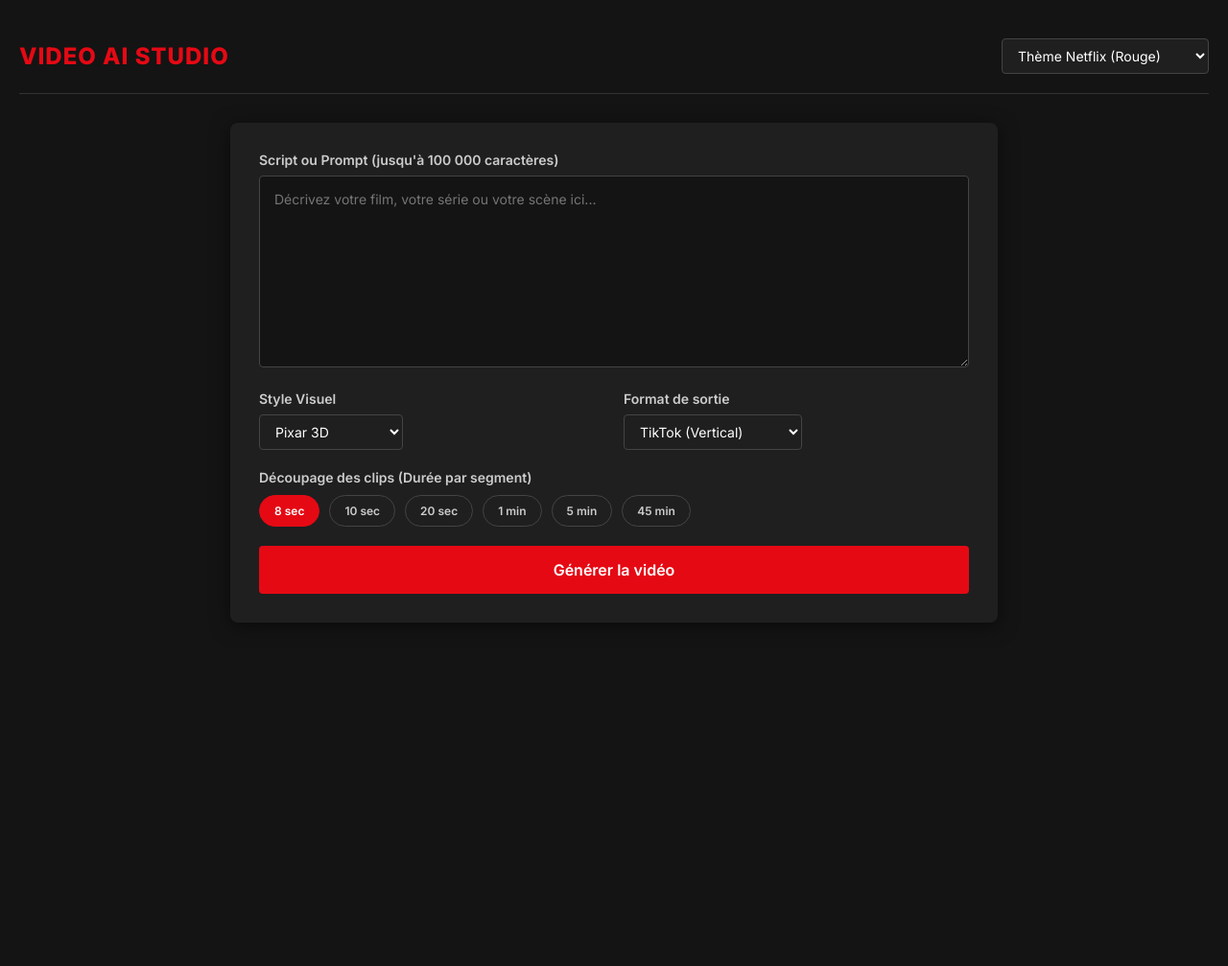
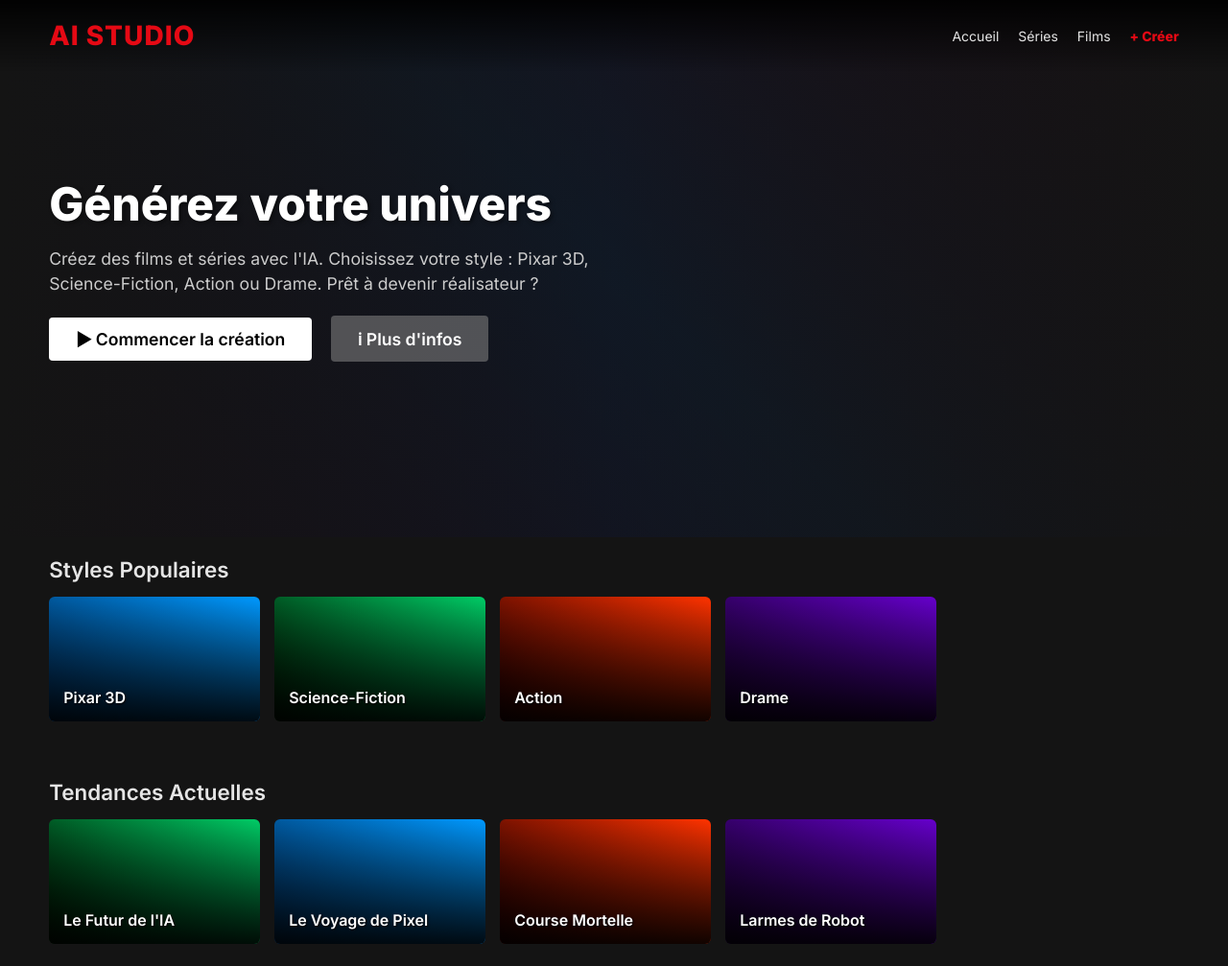
Before and after one commit to Ham59100/Vid-o-ai-studio, a plain HTML site: page index.html in a window 1280 px wide. Shown: the whole page at 96% size. Before the commit the page ends 800 px from the top, so only its background shows below. Drawn offline with Linux system fonts and the light colour scheme.

Commit message:
Refactor index.html for improved UI and styling
Updated the title and improved styling for the navigation and hero sections. Removed unused themes and adjusted layout for better visual presentation.

```diff
--- a/index.html
+++ b/index.html
@@ -3,336 +3,347 @@
 <head>
     <meta charset="UTF-8">
     <meta name="viewport" content="width=device-width, initial-scale=1.0">
-    <title>Video AI Studio - Netflix Style</title>
+    <title>AI Studio - Netflix Style</title>
     <link href="https://fonts.googleapis.com/css2?family=Inter:wght@400;600;800&display=swap" rel="stylesheet">
     <style>
         :root {
-            /* Thème par défaut : Netflix */
+            --bg-color: #141414;
+            --surface-color: #181818;
             --primary-color: #E50914;
-            --bg-color: #141414;
-            --surface-color: #1f1f1f;
             --text-color: #ffffff;
         }
-
-        /* 8 Thèmes prédéfinis */
-        [data-theme="netflix"] { --primary-color: #E50914; --bg-color: #141414; --surface-color: #1f1f1f; }
-        [data-theme="pixar"] { --primary-color: #4A90E2; --bg-color: #1a1a2e; --surface-color: #16213e; }
-        [data-theme="scifi"] { --primary-color: #00FFCC; --bg-color: #0d0d0d; --surface-color: #1a1a1a; }
-        [data-theme="action"] { --primary-color: #FF4500; --bg-color: #1a0a0a; --surface-color: #2a1515; }
-        [data-theme="drama"] { --primary-color: #8A2BE2; --bg-color: #0f0a1a; --surface-color: #1a1525; }
-        [data-theme="dark"] { --primary-color: #555555; --bg-color: #000000; --surface-color: #111111; }
-        [data-theme="gold"] { --primary-color: #FFD700; --bg-color: #121212; --surface-color: #222222; }
-        [data-theme="cyberpunk"] { --primary-color: #FF00FF; --bg-color: #1a001a; --surface-color: #2a002a; }
 
         * { box-sizing: border-box; margin: 0; padding: 0; font-family: 'Inter', sans-serif; }
 
         body {
             background-color: var(--bg-color);
             color: var(--text-color);
-            transition: all 0.3s ease;
-            min-height: 100vh;
-            padding: 20px;
+            overflow-x: hidden;
         }
 
-        /* Header style Netflix */
-        header {
+        /* Barre de navigation Netflix */
+        nav {
+            position: fixed;
+            top: 0;
+            width: 100%;
+            padding: 20px 4%;
             display: flex;
             justify-content: space-between;
             align-items: center;
-            padding: 20px 0;
-            border-bottom: 1px solid #333;
-            margin-bottom: 30px;
+            background: linear-gradient(to bottom, rgba(0,0,0,0.9) 0%, rgba(0,0,0,0) 100%);
+            z-index: 100;
         }
 
-        h1 {
-            color: var(--primary-color);
-            font-size: 24px;
-            font-weight: 800;
-            text-transform: uppercase;
-            letter-spacing: 1px;
+        .logo { color: var(--primary-color); font-size: 28px; font-weight: 800; letter-spacing: 1px; }
+
+        .nav-links { display: flex; gap: 20px; font-size: 14px; }
+        .nav-links a { color: #e5e5e5; text-decoration: none; transition: 0.3s; }
+        .nav-links a:hover { color: #b3b3b3; }
+
+        /* Bannière Principale (Hero) */
+        .hero {
+            height: 70vh;
+            background: linear-gradient(to right, rgba(20,20,20,1) 0%, rgba(20,20,20,0.6) 50%, rgba(20,20,20,1) 100%),
+                        linear-gradient(45deg, #1a001a, #0a1f3d, #2b0015);
+            display: flex;
+            flex-direction: column;
+            justify-content: center;
+            padding: 0 4%;
+            margin-bottom: 20px;
         }
 
-        .controls { display: flex; gap: 15px; align-items: center; }
-
-        select {
-            background: var(--surface-color);
-            color: var(--text-color);
-            border: 1px solid #444;
-            padding: 8px 12px;
-            border-radius: 4px;
-            font-size: 14px;
-            cursor: pointer;
+        .hero h1 {
+            font-size: 3rem;
+            margin-bottom: 15px;
+            text-shadow: 2px 2px 4px rgba(0,0,0,0.5);
         }
 
-        /* Zone principale */
-        .studio-container {
-            max-width: 800px;
-            margin: 0 auto;
-            background: var(--surface-color);
-            padding: 30px;
-            border-radius: 8px;
-            box-shadow: 0 4px 20px rgba(0,0,0,0.5);
+        .hero p {
+            font-size: 1.1rem;
+            max-width: 600px;
+            color: #ccc;
+            margin-bottom: 20px;
+            line-height: 1.5;
         }
 
-        .form-group { margin-bottom: 20px; }
-
-        label {
-            display: block;
-            margin-bottom: 8px;
+        /* Boutons */
+        .btn {
+            padding: 12px 28px;
+            border-radius: 4px;
+            border: none;
+            font-size: 1.1rem;
             font-weight: 600;
-            color: #ccc;
-            font-size: 14px;
+            cursor: pointer;
+            display: inline-flex;
+            align-items: center;
+            gap: 10px;
+            transition: 0.2s;
         }
 
-        textarea {
-            width: 100%;
-            height: 200px;
-            background: var(--bg-color);
-            color: var(--text-color);
-            border: 1px solid #444;
+        .btn-play { background-color: #ffffff; color: #000000; }
+        .btn-play:hover { background-color: rgba(255, 255, 255, 0.7); }
+
+        .btn-info { background-color: rgba(109, 109, 110, 0.7); color: white; margin-left: 15px; }
+        .btn-info:hover { background-color: rgba(109, 109, 110, 0.4); }
+
+        /* Rangées de séries/films */
+        .row { margin-bottom: 40px; padding-left: 4%; }
+        .row-title { font-size: 1.4rem; font-weight: 600; margin-bottom: 15px; color: #e5e5e5; }
+
+        .carousel {
+            display: flex;
+            gap: 15px;
+            overflow-x: auto;
+            padding-bottom: 20px;
+            scrollbar-width: none; /* Firefox */
+        }
+        .carousel::-webkit-scrollbar { display: none; /* Chrome */ }
+
+        .card {
+            min-width: 220px;
+            height: 130px;
+            background: var(--surface-color);
+            border-radius: 6px;
+            cursor: pointer;
+            position: relative;
+            transition: transform 0.3s, z-index 0.3s;
+            display: flex;
+            align-items: flex-end;
             padding: 15px;
-            border-radius: 4px;
-            font-size: 14px;
-            resize: vertical;
-        }
-
-        .row {
-            display: flex;
-            gap: 20px;
-        }
-
-        .row .form-group { flex: 1; }
-
-        /* Bouton style Netflix */
-        button {
-            background-color: var(--primary-color);
-            color: #fff;
-            border: none;
-            padding: 15px 30px;
-            font-size: 16px;
-            font-weight: 600;
-            border-radius: 4px;
-            cursor: pointer;
-            width: 100%;
-            transition: transform 0.1s, opacity 0.2s;
-        }
-
-        button:hover { opacity: 0.9; transform: scale(1.02); }
-        button:disabled { background-color: #555; cursor: not-allowed; transform: none; }
-
-        /* Barre de progression */
-        .progress-wrapper {
-            margin-top: 30px;
-            display: none;
-        }
-
-        .progress-info {
-            display: flex;
-            justify-content: space-between;
-            margin-bottom: 8px;
-            font-size: 14px;
-            color: #ccc;
-        }
-
-        .progress-bar-container {
-            width: 100%;
-            height: 10px;
-            background: #000;
-            border-radius: 5px;
             overflow: hidden;
         }
 
-        .progress-bar {
-            height: 100%;
-            width: 0%;
-            background: var(--primary-color);
-            transition: width 0.3s ease;
+        /* Dégradés pour faire genre d'affiches de films */
+        .card::before {
+            content: '';
+            position: absolute;
+            top: 0; left: 0; right: 0; bottom: 0;
+            background: linear-gradient(to top, rgba(0,0,0,0.9), transparent);
+            z-index: 1;
         }
 
-        /* Découpage */
-        .split-options {
-            display: flex;
-            gap: 10px;
-            flex-wrap: wrap;
-            margin-top: 10px;
+        .card-pixar { background: linear-gradient(45deg, #003366, #0099ff); }
+        .card-scifi { background: linear-gradient(45deg, #001a00, #00cc66); }
+        .card-action { background: linear-gradient(45deg, #330000, #ff3300); }
+        .card-drama { background: linear-gradient(45deg, #1a0033, #6600cc); }
+
+        .card:hover {
+            transform: scale(1.1);
+            z-index: 10;
+            box-shadow: 0 10px 20px rgba(0,0,0,0.5);
         }
 
-        .split-btn {
-            background: transparent;
-            border: 1px solid #444;
-            color: #ccc;
-            padding: 8px 15px;
-            border-radius: 20px;
-            font-size: 12px;
-            width: auto;
+        .card-title {
+            position: relative;
+            z-index: 2;
+            font-weight: 600;
+            font-size: 1rem;
+            text-shadow: 1px 1px 2px #000;
         }
 
-        .split-btn.active {
-            background: var(--primary-color);
-            color: white;
-            border-color: var(--primary-color);
+        /* Modale de Génération (Cachée par défaut) */
+        .modal-overlay {
+            position: fixed;
+            top: 0; left: 0; width: 100%; height: 100%;
+            background: rgba(0,0,0,0.8);
+            display: none;
+            justify-content: center;
+            align-items: center;
+            z-index: 1000;
+            backdrop-filter: blur(5px);
         }
 
-        .card-preview {
-            margin-top: 20px;
-            padding: 15px;
-            border-left: 4px solid var(--primary-color);
-            background: rgba(0,0,0,0.3);
-            font-size: 14px;
-            display: none;
+        .modal-content {
+            background: #141414;
+            width: 90%;
+            max-width: 600px;
+            padding: 30px;
+            border-radius: 8px;
+            box-shadow: 0 10px 30px rgba(0,0,0,0.8);
+            border: 1px solid #333;
+            max-height: 90vh;
+            overflow-y: auto;
         }
 
+        .modal-header { display: flex; justify-content: space-between; margin-bottom: 20px; }
+        .close-btn { background: none; border: none; color: #fff; font-size: 24px; cursor: pointer; }
+
+        .form-group { margin-bottom: 20px; }
+        label { display: block; margin-bottom: 8px; font-size: 14px; color: #aaa; }
+
+        input[type="text"], textarea, select {
+            width: 100%;
+            background: #333;
+            color: #fff;
+            border: 1px solid #555;
+            padding: 12px;
+            border-radius: 4px;
+            font-size: 14px;
+        }
+        textarea { height: 120px; resize: vertical; }
+
+        /* Boutons de découpage */
+        .chips { display: flex; gap: 10px; flex-wrap: wrap; }
+        .chip {
+            background: #333; color: #fff; border: none; padding: 8px 16px; border-radius: 20px; cursor: pointer; font-size: 13px;
+        }
+        .chip.active { background: var(--primary-color); }
+
+        /* Barre de progression */
+        .progress-container { display: none; margin-top: 20px; }
+        .progress-bar {
+            width: 100%; height: 8px; background: #333; border-radius: 4px; overflow: hidden; margin-top: 10px;
+        }
+        .progress-fill {
+            height: 100%; width: 0%; background: var(--primary-color); transition: width 0.3s;
+        }
     </style>
 </head>
-<body data-theme="netflix">
+<body>
 
-    <header>
-        <h1>Video AI Studio</h1>
-        <div class="controls">
-            <select id="themeSelector" onchange="changeTheme(this.value)">
-                <option value="netflix">Thème Netflix (Rouge)</option>
-                <option value="pixar">Thème Pixar (Bleu)</option>
-                <option value="scifi">Thème Sci-Fi (Cyan)</option>
-                <option value="action">Thème Action (Orange)</option>
-                <option value="drama">Thème Drame (Violet)</option>
-                <option value="dark">Thème Sombre</option>
-                <option value="gold">Thème Gold</option>
-                <option value="cyberpunk">Thème Cyberpunk (Rose)</option>
-            </select>
+    <!-- Navigation -->
+    <nav>
+        <div class="logo">AI STUDIO</div>
+        <div class="nav-links">
+            <a href="#">Accueil</a>
+            <a href="#">Séries</a>
+            <a href="#">Films</a>
+            <a href="#" style="color: var(--primary-color); font-weight: bold;">+ Créer</a>
         </div>
-    </header>
+    </nav>
 
-    <div class="studio-container">
-        <div class="form-group">
-            <label for="script">Script ou Prompt (jusqu'à 100 000 caractères)</label>
-            <textarea id="script" placeholder="Décrivez votre film, votre série ou votre scène ici..."></textarea>
+    <!-- Bannière Principale -->
+    <div class="hero">
+        <h1>Générez votre univers</h1>
+        <p>Créez des films et séries avec l'IA. Choisissez votre style : Pixar 3D, Science-Fiction, Action ou Drame. Prêt à devenir réalisateur ?</p>
+        <div>
+            <button class="btn btn-play" onclick="openModal()">▶ Commencer la création</button>
+            <button class="btn btn-info">ℹ Plus d'infos</button>
+        </div>
+    </div>
+
+    <!-- Rangées de contenu -->
+    <div class="row">
+        <h2 class="row-title">Styles Populaires</h2>
+        <div class="carousel">
+            <div class="card card-pixar" onclick="openModal()"><span class="card-title">Pixar 3D</span></div>
+            <div class="card card-scifi" onclick="openModal()"><span class="card-title">Science-Fiction</span></div>
+            <div class="card card-action" onclick="openModal()"><span class="card-title">Action</span></div>
+            <div class="card card-drama" onclick="openModal()"><span class="card-title">Drame</span></div>
+        </div>
     </div>
 
     <div class="row">
+        <h2 class="row-title">Tendances Actuelles</h2>
+        <div class="carousel">
+            <div class="card card-scifi" onclick="openModal()"><span class="card-title">Le Futur de l'IA</span></div>
+            <div class="card card-pixar" onclick="openModal()"><span class="card-title">Le Voyage de Pixel</span></div>
+            <div class="card card-action" onclick="openModal()"><span class="card-title">Course Mortelle</span></div>
+            <div class="card card-drama" onclick="openModal()"><span class="card-title">Larmes de Robot</span></div>
+        </div>
+    </div>
+
+    <!-- Modale de Génération -->
+    <div class="modal-overlay" id="creationModal">
+        <div class="modal-content">
+            <div class="modal-header">
+                <h2>Nouveau Projet Vidéo</h2>
+                <button class="close-btn" onclick="closeModal()">×</button>
+            </div>
+
             <div class="form-group">
-                <label for="style">Style Visuel</label>
-                <select id="style">
-                    <option value="pixar">Pixar 3D</option>
-                    <option value="scifi">Science-Fiction</option>
-                    <option value="action">Action</option>
-                    <option value="drama">Drame</option>
+                <label>Votre script ou idée (Max 100 000 caractères)</label>
+                <textarea id="scriptInput" placeholder="Il était une fois, dans un monde de robots..."></textarea>
+            </div>
+
+            <div class="form-group" style="display: flex; gap: 15px;">
+                <div style="flex: 1;">
+                    <label>Style Visuel</label>
+                    <select id="styleSelect">
+                        <option>Pixar 3D</option>
+                        <option>Science-Fiction</option>
+                        <option>Action</option>
+                        <option>Drame</option>
                     </select>
                 </div>
-            <div class="form-group">
-                <label for="platform">Format de sortie</label>
-                <select id="platform">
-                    <option value="tiktok">TikTok (Vertical)</option>
-                    <option value="youtube">YouTube (Horizontal)</option>
-                    <option value="instagram">Instagram Reels</option>
+                <div style="flex: 1;">
+                    <label>Plateforme cible</label>
+                    <select id="platformSelect">
+                        <option>TikTok (Vertical)</option>
+                        <option>YouTube (Horizontal)</option>
+                        <option>Instagram Reels</option>
                     </select>
                 </div>
             </div>
 
             <div class="form-group">
-            <label>Découpage des clips (Durée par segment)</label>
-            <div class="split-options">
-                <button class="split-btn active" onclick="setSplit(this, '8s')">8 sec</button>
-                <button class="split-btn" onclick="setSplit(this, '10s')">10 sec</button>
-                <button class="split-btn" onclick="setSplit(this, '20s')">20 sec</button>
-                <button class="split-btn" onclick="setSplit(this, '1m')">1 min</button>
-                <button class="split-btn" onclick="setSplit(this, '5m')">5 min</button>
-                <button class="split-btn" onclick="setSplit(this, '45m')">45 min</button>
+                <label>Découpage des clips</label>
+                <div class="chips">
+                    <button class="chip active" onclick="setChip(this)">8 sec</button>
+                    <button class="chip" onclick="setChip(this)">10 sec</button>
+                    <button class="chip" onclick="setChip(this)">20 sec</button>
+                    <button class="chip" onclick="setChip(this)">1 min</button>
+                    <button class="chip" onclick="setChip(this)">5 min</button>
+                    <button class="chip" onclick="setChip(this)">45 min</button>
                 </div>
             </div>
 
-        <button id="generateBtn" onclick="startGeneration()">Générer la vidéo</button>
+            <button class="btn btn-play" style="width: 100%; justify-content: center;" onclick="startGeneration()">
+                🚀 Lancer la génération
+            </button>
 
             <!-- Barre de progression -->
-        <div class="progress-wrapper" id="progressWrapper">
-            <div class="progress-info">
-                <span id="statusText">Initialisation...</span>
+            <div class="progress-container" id="progressContainer">
+                <div style="display: flex; justify-content: space-between; font-size: 14px; color: #ccc;">
+                    <span id="statusText">Initialisation du serveur...</span>
                     <span id="percentText">0%</span>
                 </div>
-            <div class="progress-bar-container">
-                <div class="progress-bar" id="progressBar"></div>
+                <div class="progress-bar">
+                    <div class="progress-fill" id="progressFill"></div>
                 </div>
             </div>
-
-        <div class="card-preview" id="previewCard">
-            <h3 style="color: var(--primary-color); margin-bottom: 10px;">Paramètres validés</h3>
-            <p><strong>Longueur du script :</strong> <span id="prevScriptLength">0</span> caractères</p>
-            <p><strong>Style :</strong> <span id="prevStyle">-</span></p>
-            <p><strong>Plateforme :</strong> <span id="prevPlatform">-</span></p>
-            <p><strong>Découpage :</strong> <span id="prevSplit">-</span></p>
-            <br>
-            <p style="color: #aaa; font-size: 12px;">Prêt à être envoyé au serveur Agnes AI et Ollama.</p>
         </div>
     </div>
 
     <script>
-        let currentSplit = '8s';
+        // Ouvrir et fermer la modale
+        function openModal() { document.getElementById('creationModal').style.display = 'flex'; }
+        function closeModal() { document.getElementById('creationModal').style.display = 'none'; }
 
-        // Changer de thème
-        function changeTheme(theme) {
-            document.body.setAttribute('data-theme', theme);
+        // Gérer les boutons de découpage
+        function setChip(btn) {
+            document.querySelectorAll('.chip').forEach(c => c.classList.remove('active'));
+            btn.classList.add('active');
         }
 
-        // Changer l'option de découpage
-        function setSplit(btn, value) {
-            document.querySelectorAll('.split-btn').forEach(b => b.classList.remove('active'));
-            btn.classList.add('active');
-            currentSplit = value;
-        }
+        // Simulation de génération
+        function startGeneration() {
+            const script = document.getElementById('scriptInput').value;
+            if (!script) { alert("Veuillez écrire un script !"); return; }
 
-        // Simulation de génération (pour tester l'interface)
-        function startGeneration() {
-            const script = document.getElementById('script').value;
-            if (script.trim() === '') {
-                alert("Veuillez entrer un script avant de générer.");
-                return;
-            }
+            const container = document.getElementById('progressContainer');
+            const fill = document.getElementById('progressFill');
+            const text = document.getElementById('statusText');
+            const percent = document.getElementById('percentText');
 
-            const style = document.getElementById('style').value;
-            const platform = document.getElementById('platform').value;
-
-            // Afficher les paramètres
-            document.getElementById('prevScriptLength').innerText = script.length;
-            document.getElementById('prevStyle').innerText = style;
-            document.getElementById('prevPlatform').innerText = platform;
-            document.getElementById('prevSplit').innerText = currentSplit;
-            document.getElementById('previewCard').style.display = 'block';
-
-            // Préparer l'UI de progression
-            const btn = document.getElementById('generateBtn');
-            const wrapper = document.getElementById('progressWrapper');
-            const bar = document.getElementById('progressBar');
-            const status = document.getElementById('statusText');
-            const percentText = document.getElementById('percentText');
-
-            btn.disabled = true;
-            btn.innerText = "Génération en cours...";
-            wrapper.style.display = 'block';
-
+            container.style.display = 'block';
             let progress = 0;
 
-            // Simulation d'une barre de progression
+            // Animation de la barre
             const interval = setInterval(() => {
-                // Vitesse aléatoire pour simuler le traitement
-                progress += Math.random() * 5;
-
+                progress += Math.random() * 10;
                 if (progress > 100) progress = 100;
 
-                bar.style.width = progress + '%';
-                percentText.innerText = Math.floor(progress) + '%';
+                fill.style.width = progress + '%';
+                percent.innerText = Math.floor(progress) + '%';
 
-                // Changer le texte de statut
-                if (progress < 20) {
-                    status.innerText = "Analyse du script par Ollama...";
-                } else if (progress < 80) {
-                    status.innerText = "Génération des clips via Agnes AI...";
-                } else if (progress < 100) {
-                    status.innerText = "Assemblage final...";
-                } else {
-                    status.innerText = "Terminé !";
+                if (progress < 30) text.innerText = "Ollama analyse votre script...";
+                else if (progress < 80) text.innerText = "Agnes AI génère les clips vidéo...";
+                else if (progress < 100) text.innerText = "FFmpeg assemble le film...";
+                else {
+                    text.innerText = "Terminé !";
                     clearInterval(interval);
-                    btn.disabled = false;
-                    btn.innerText = "Générer la vidéo";
-                    alert("Simulation terminée ! (Le backend doit être connecté pour la vraie génération).");
+                    alert("Ceci est un aperçu du design. Sur PC, la vraie génération démarrera !");
                 }
             }, 300);
         }
```
Lines whose indentation alone changed are shown as unchanged.
